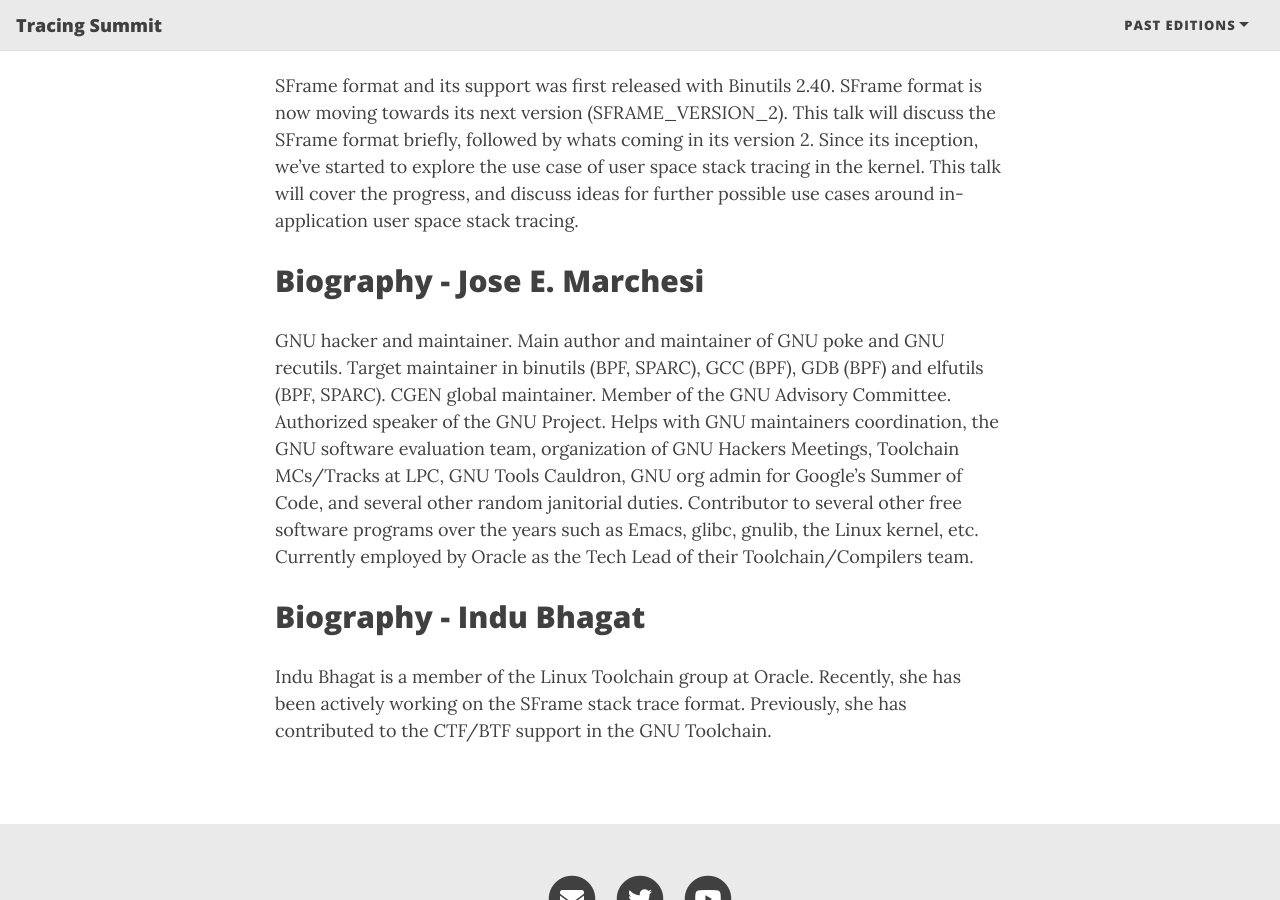
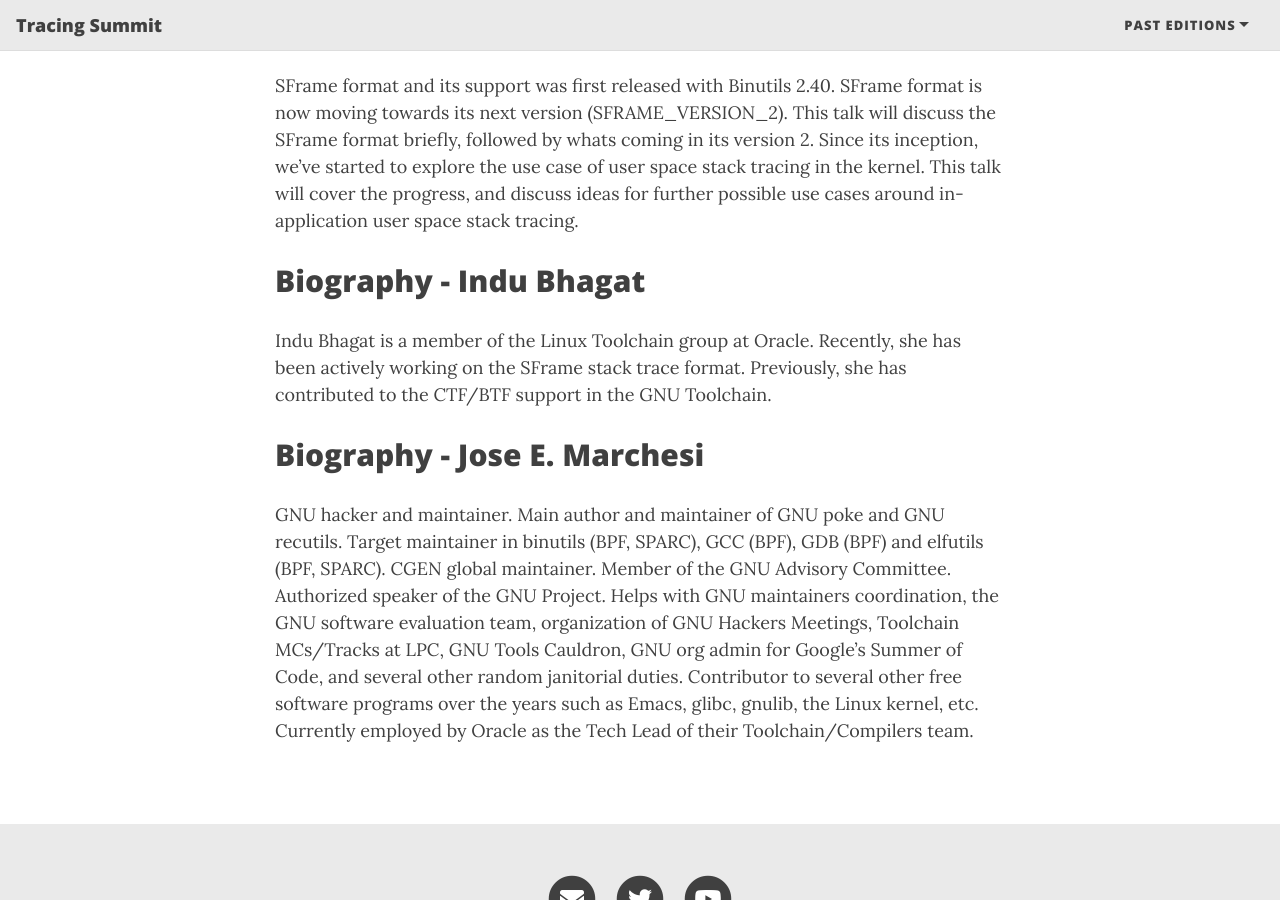
Before and after one commit to tracingsummit/tracingsummit.github.io, a Jekyll site: the page built from ts/2023/sframe.md, in a window 1280 px wide and 900 px high, scrolled down 686 px. Built offline with Jekyll 4.4.1, drawn with Linux system fonts in a browser that asks for light colours; nearby versions of some CDN libraries; part of the change alters nothing that is shown.

```diff
--- a/ts/2023/sframe.md
+++ b/ts/2023/sframe.md
@@ -19,6 +19,12 @@ space stack tracing in the kernel. This talk will cover the progress, and
 discuss ideas for further possible use cases around in-application user space
 stack tracing.
 
+## Biography - Indu Bhagat
+
+Indu Bhagat is a member of the Linux Toolchain group at Oracle. Recently, she
+has been actively working on the SFrame stack trace format. Previously, she has
+contributed to the CTF/BTF support in the GNU Toolchain.
+
 ## Biography - Jose E. Marchesi
 
 GNU hacker and maintainer.  Main author and maintainer of GNU poke and GNU
@@ -31,9 +37,3 @@ Google's Summer of Code, and several other random janitorial duties.
 Contributor to several other free software programs over the years such as
 Emacs, glibc, gnulib, the Linux kernel, etc.  Currently employed by Oracle as
 the Tech Lead of their Toolchain/Compilers team.
-
-## Biography - Indu Bhagat
-
-Indu Bhagat is a member of the Linux Toolchain group at Oracle. Recently, she
-has been actively working on the SFrame stack trace format. Previously, she has
-contributed to the CTF/BTF support in the GNU Toolchain.
```
